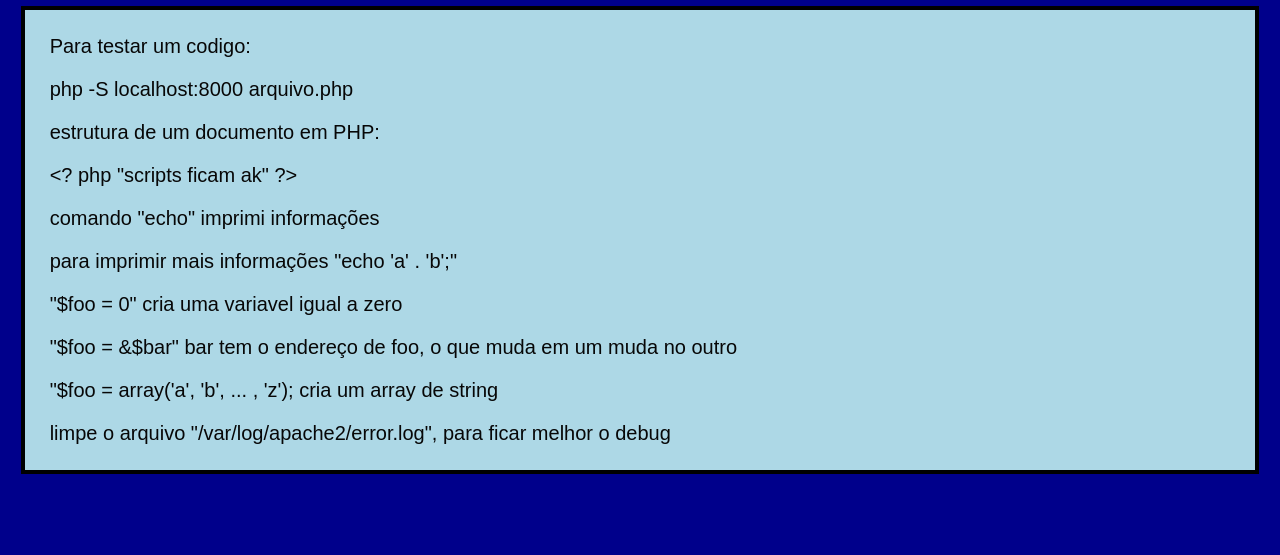
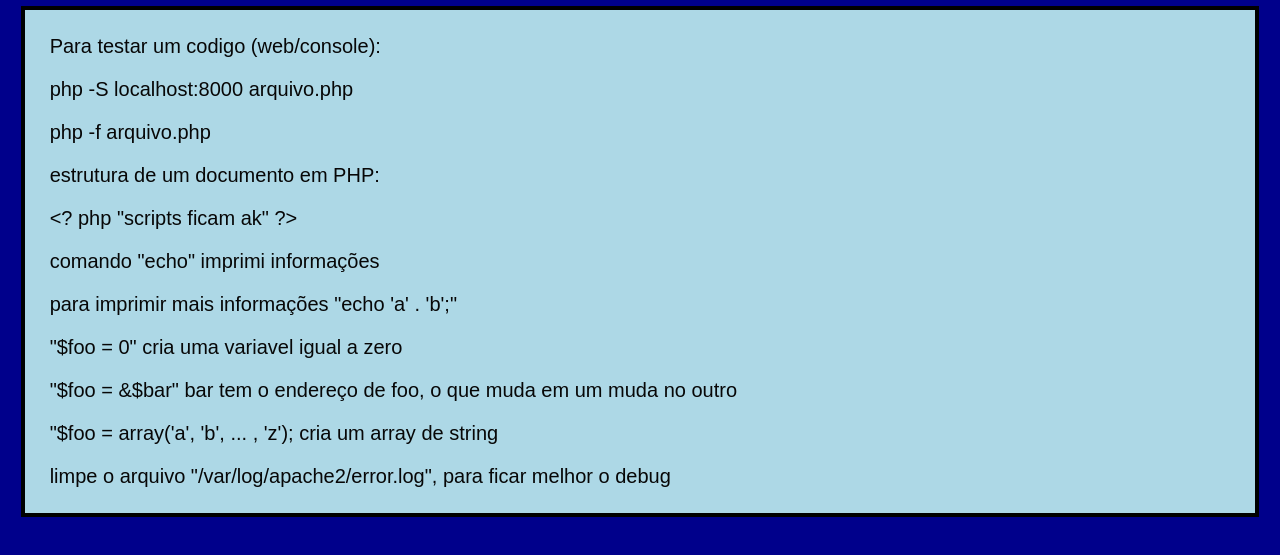
Before and after one commit to geovane-morais/documentacao_pessoal, a plain HTML site: page basico/php.html in a window 1280 px wide. Shown: the part 35-590 px from the top of the page. Drawn offline with Linux system fonts and the light colour scheme.

Commit message:
mod php.html

```diff
--- a/basico/php.html
+++ b/basico/php.html
@@ -22,8 +22,9 @@
 
 		<main>
 			<div class="page2">
-				<p> Para testar um codigo:</p>
+				<p> Para testar um codigo (web/console):</p>
 				<p> php -S localhost:8000 arquivo.php</p>
+				<p> php -f arquivo.php</p>
 				<p> estrutura de um documento em PHP:</p>
 				<p> &#60;? php  "scripts ficam ak" ?&#62;<p>
 				<p> comando "echo" imprimi informações</p>
```
